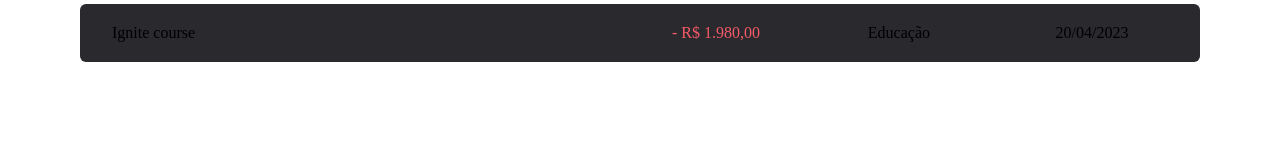
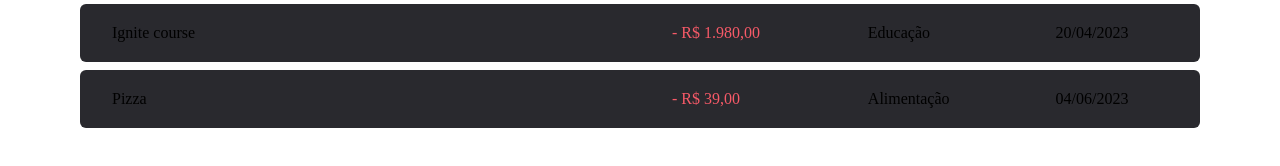
Before and after one commit to raimonesbarros/dt-money, a React (Vite) app: page / in a window 1280 px wide. Shown: the part 596-762 px from the top of the page. Built offline with nearby package versions, Linux system fonts and the light colour scheme; data requests are answered from the project's data file.

Commit message:
feat: create new transaction using new transaction modal

```diff
--- a/server.json
+++ b/server.json
@@ -23,6 +23,14 @@
       "category": "Educação",
       "price": 1980,
       "createdAt": "2023-04-20T19:36:44.505Z"
+    },
+    {
+      "description": "Pizza",
+      "price": 39,
+      "category": "Alimentação",
+      "type": "outcome",
+      "createdAt": "2023-06-04T18:04:01.858Z",
+      "id": "SWZKIlf"
     }
   ]
 }
--- a/src/components/NewTransactionModal/index.tsx
+++ b/src/components/NewTransactionModal/index.tsx
@@ -10,6 +10,8 @@
 import { Controller, useForm } from "react-hook-form";
 import { zodResolver } from "@hookform/resolvers/zod";
 import * as z from "zod";
+import { useContext } from "react";
+import { TransactionsContext } from "../../contexts/TransactionsContext";
 
 const NewTransactionFormSchema = z.object({
   description: z.string().min(1),
@@ -21,6 +23,7 @@
 type NewTransactionFormInput = z.infer<typeof NewTransactionFormSchema>;
 
 export function NewTransactionModal() {
+  const { createNewTransaction } = useContext(TransactionsContext)
   const {
     register,
     handleSubmit,
@@ -32,7 +35,14 @@
   });
 
   function handleCreateNewTransaction(data: NewTransactionFormInput) {
-    console.log(data);
+    const { description, price, category, type } = data;
+
+    createNewTransaction({
+      description,
+      price,
+      category,
+      type,
+    })
 
     reset();
   }
--- a/src/contexts/TransactionsContext.tsx
+++ b/src/contexts/TransactionsContext.tsx
@@ -14,9 +14,17 @@
   children: ReactNode;
 }
 
+interface NewTransactionType {
+  description: string;
+  price: number;
+  category: string;
+  type: "income" | "outcome";
+}
+
 interface TransactionsContextType {
   transactions: TransactionType[];
   fetchLoadTransactions: (data?: string) => Promise<void>;
+  createNewTransaction(data: NewTransactionType): Promise<void>;
 }
 
 export const TransactionsContext = createContext({} as TransactionsContextType);
@@ -34,6 +42,20 @@
     setTransactions(transactions.data);
   }
 
+  async function createNewTransaction(data: NewTransactionType) {
+    const { description, price, category, type } = data;
+
+    const newTransaction = await api.post("/transactions", {
+      description,
+      price,
+      category,
+      type,
+      createdAt: new Date(),
+    });
+
+    setTransactions([newTransaction.data, ...transactions]);
+  }
+
   useEffect(() => {
     fetchLoadTransactions();
   }, []);
@@ -43,6 +65,7 @@
       value={{
         transactions,
         fetchLoadTransactions,
+        createNewTransaction,
       }}
     >
       {children}
```
